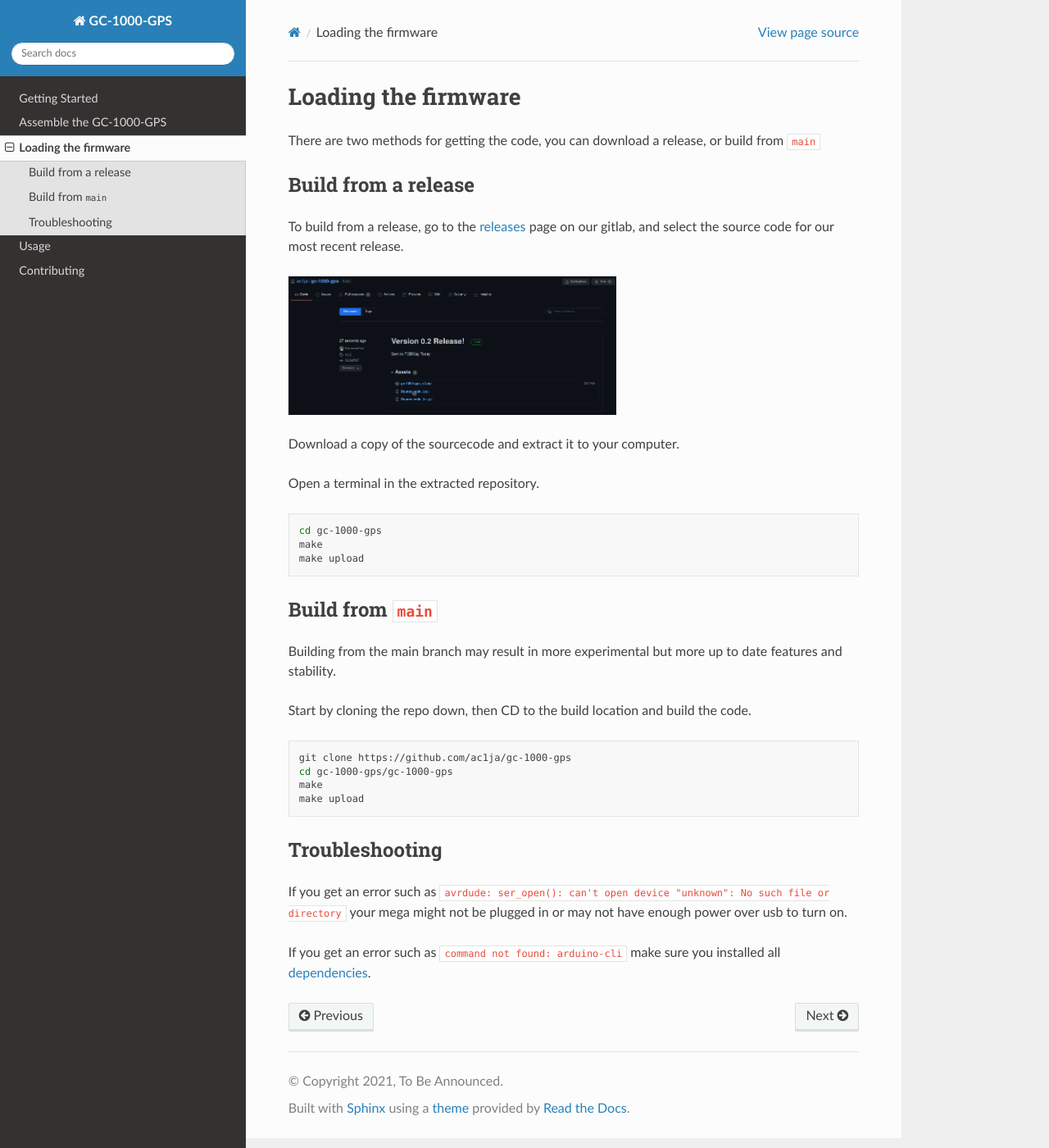
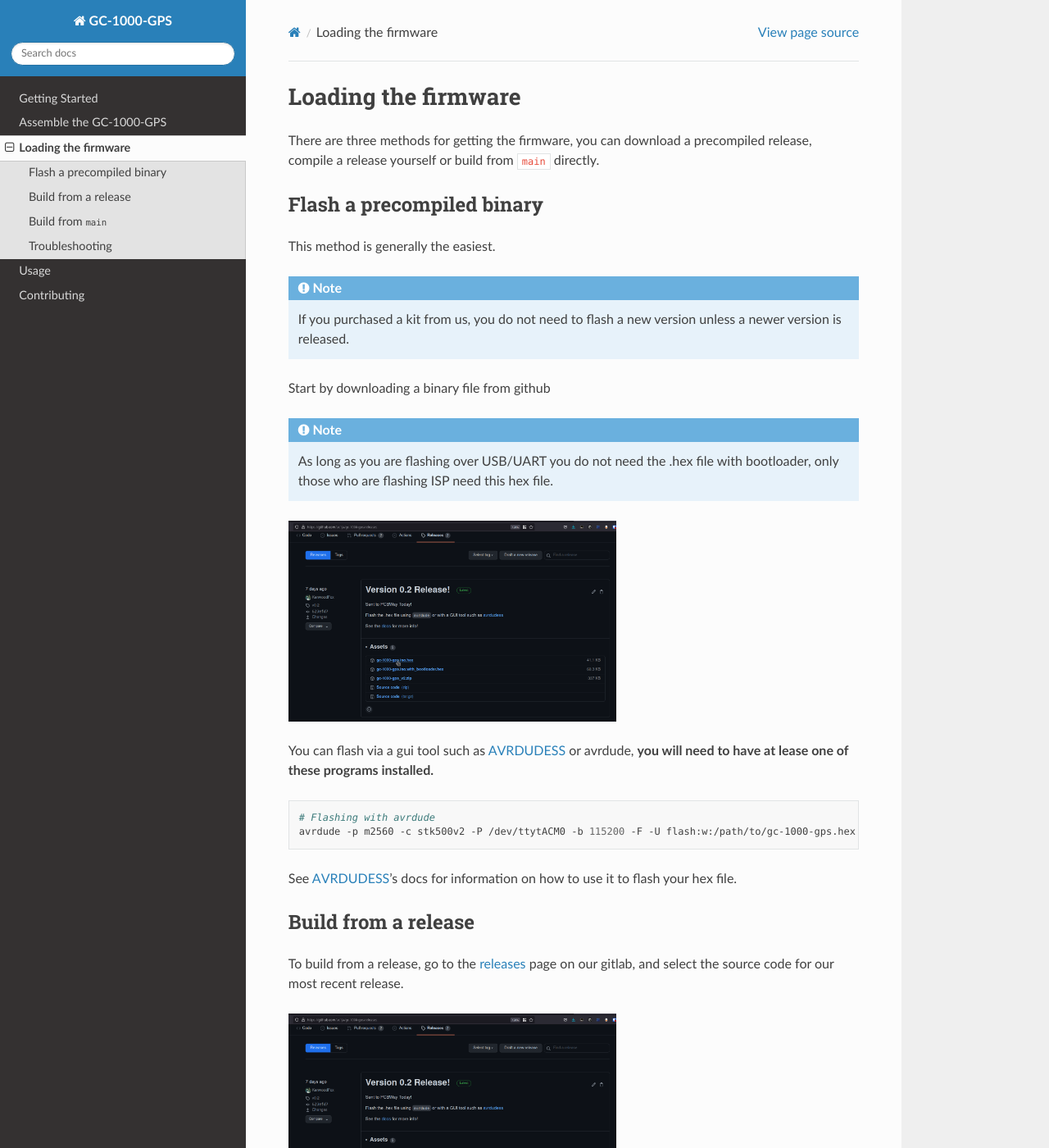
Before and after one commit to ac1ja/gc-1000-gps, a Sphinx documentation site: the page built from docs/assembly/firmware.rst, in a window 1280 px wide and 1400 px high. Shown: the whole window at 82% size. Built offline with Sphinx 7.4.7 and the Read the Docs theme 2.0.0, drawn with Linux system fonts in a browser that asks for light colours.

Commit message:
Add better docs about flashing hex

```diff
--- a/docs/assembly/firmware.rst
+++ b/docs/assembly/firmware.rst
@@ -1,7 +1,34 @@
 Loading the firmware
 ====================
 
-There are two methods for getting the code, you can download a release, or build from ``main``
+There are three methods for getting the firmware, you can download a precompiled release, compile a release yourself or build from ``main`` directly.
+
+
+Flash a precompiled binary
+##########################
+
+This method is generally the easiest.
+
+.. note::
+  If you purchased a kit from us, you do not need to flash a new version unless a newer version is released.
+
+Start by downloading a binary file from github
+
+.. note::
+  As long as you are flashing over USB/UART you do not need the .hex file with bootloader, only those who are flashing ISP need this hex file.
+
+.. image:: images/binary_release.png
+  :width: 400
+  :alt: Binary release
+
+You can flash via a gui tool such as AVRDUDESS_ or avrdude, **you will need to have at lease one of these programs installed.**
+
+.. code-block:: shell
+
+    # Flashing with avrdude
+    avrdude -p m2560 -c stk500v2 -P /dev/ttytACM0 -b 115200 -F -U flash:w:/path/to/gc-1000-gps.hex
+
+See AVRDUDESS_'s docs for information on how to use it to flash your hex file.
 
 
 Build from a release
@@ -9,9 +36,9 @@ Build from a release
 
 To build from a release, go to the releases_ page on our gitlab, and select the source code for our most recent release.
 
-.. image:: images/releases_screenshot.png
+.. image:: images/sourcecode_release.png
   :width: 400
-  :alt: Releases sreenshot
+  :alt: Releases Screenshot
 
 Download a copy of the sourcecode and extract it to your computer.
 
@@ -48,3 +75,4 @@ If you get an error such as ``command not found: arduino-cli`` make sure you ins
 
 .. _dependencies: https://github.com/ac1ja/gc-1000-gps#setup
 .. _releases: https://github.com/ac1ja/gc-1000-gps/releases
+.. _AVRDUDESS: https://github.com/zkemble/AVRDUDESS
```
Also changed, not shown: docs/assembly/images/binary_release.png (added), docs/assembly/images/releases_screenshot.png (deleted), docs/assembly/images/sourcecode_release.png (added).
